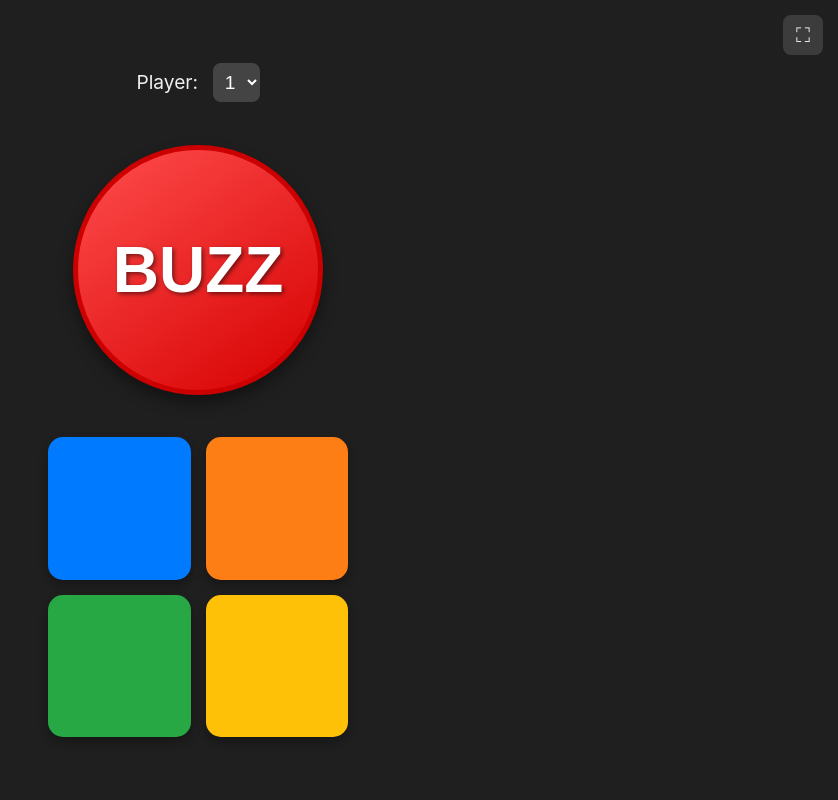
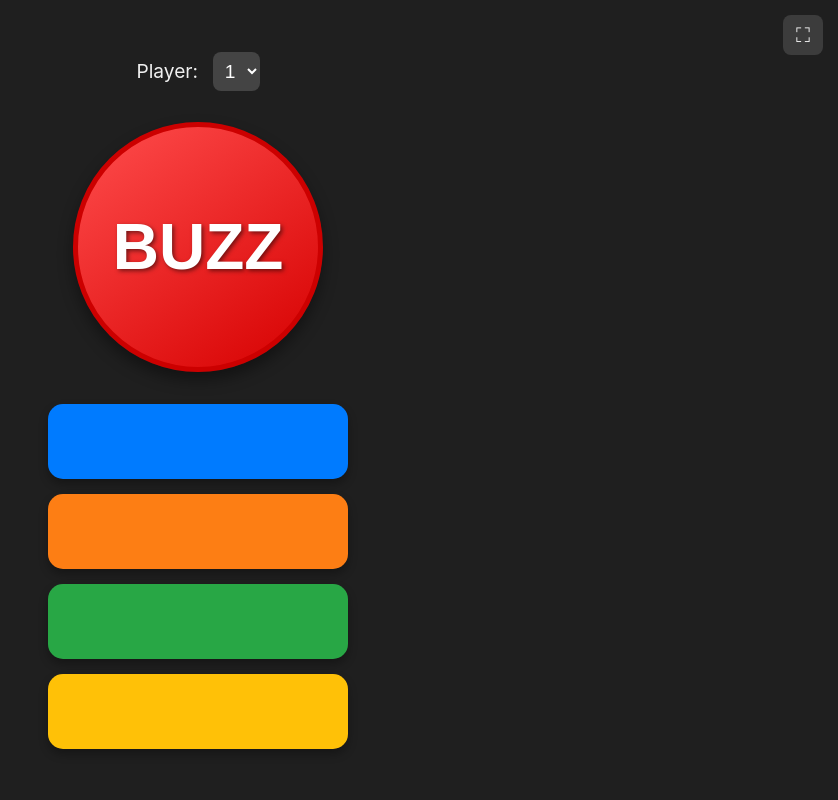
Before and after one commit to RPires27/BuzzControllerEmulator, a Flask app: page / in a window 1280 px wide. Shown: the whole page, without its empty margins (442-1280 px from the left). Run offline with Flask 3, Linux system fonts and the light colour scheme; some libraries are stand-ins or nearby versions.

Commit message:
feat: Change color button layout to vertical
Refactor the color button container from a 2x2 grid to a vertical flexbox layout. This aligns the button layout with the original Buzz controller, with the four color buttons stacked on top of each other.

```diff
--- a/templates/index.html
+++ b/templates/index.html
@@ -112,8 +112,8 @@
 
       /* Container for the four smaller color buttons */
       .color-buttons-container {
-        display: grid;
-        grid-template-columns: 1fr 1fr;
+        display: flex;
+        flex-direction: column;
         gap: 15px;
         width: 70vmin;
         max-width: 300px;
@@ -121,7 +121,7 @@
 
       .color-button {
         width: 100%;
-        padding-bottom: 100%;
+        padding-bottom: 25%; /* Aspect ratio for wide buttons */
         height: 0;
         position: relative;
         border-radius: 15px;
```
